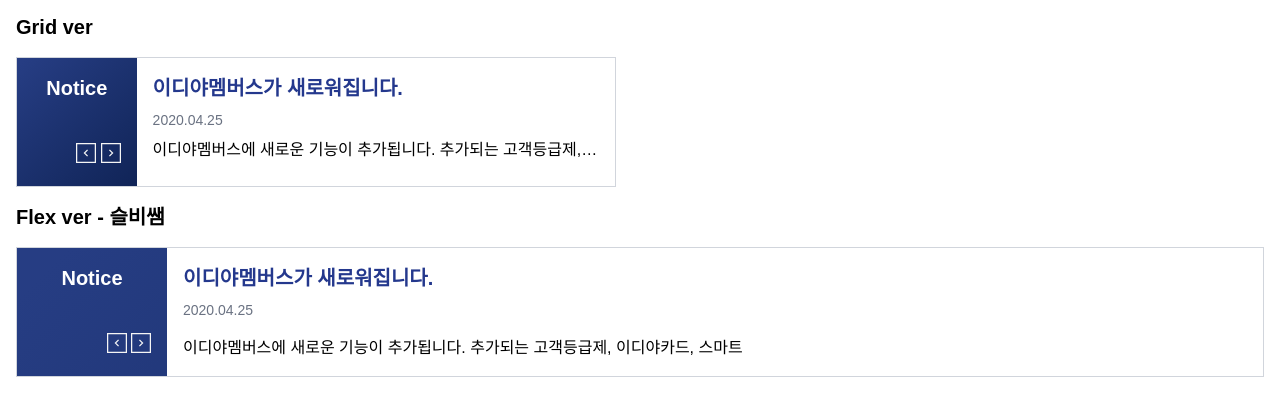
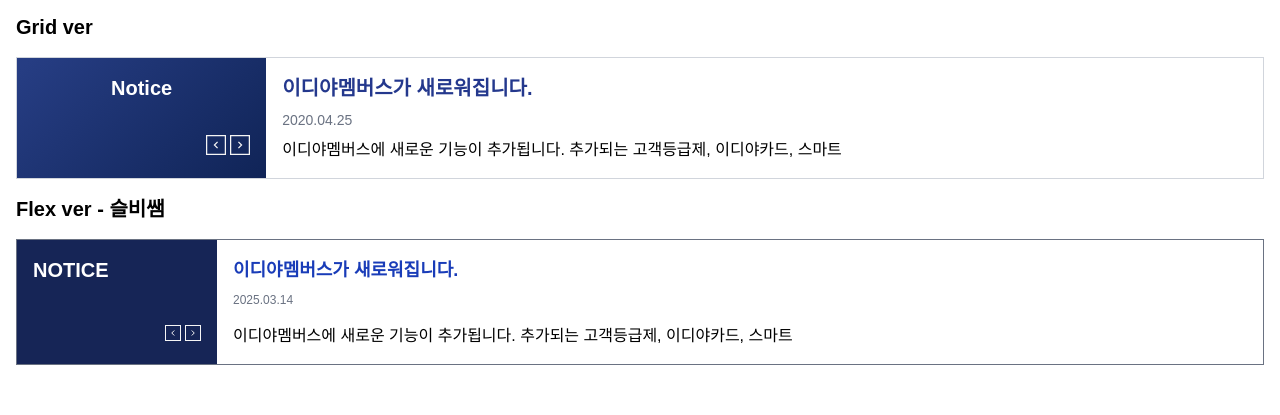
Before and after one commit to seonyoungg/learn-tailwind-cli, a website: page src/example-03.html in a window 1280 px wide. Shown: the part 55-470 px from the top of the page. Drawn offline with nearby package versions, Linux system fonts and the light colour scheme; files that its build step writes are made by us from their sources; a web font is replaced by a local one.

Commit message:
example-03 마무리

```diff
--- a/src/example-03.html
+++ b/src/example-03.html
@@ -11,8 +11,9 @@
   <body class="p-4 font-sans">
     <h1 class="mb-4 text-3xl font-bold">이디야 예제 만들기</h2>
     <div class="flex flex-col gap-4">
+
       <h4 class="text-xl font-semibold">Grid ver</h4>
-      <div class="grid grid-cols-5 max-w-[600px] h-[130px] bg-white border-1 border-gray-300">
+      <div class="grid grid-cols-5 bg-white border-1 border-gray-300">
         <div class="flex flex-col justify-between col-span-1 p-4 bg-(image:--ediya-blue-gradient)">
           <h2 class="text-xl font-bold text-center text-white">Notice</h2>
           <div class="self-end">
@@ -30,7 +31,7 @@
             </button>
           </div>
         </div>
-        <article class="flex flex-col col-span-4 gap-2 p-4">
+        <article class="flex flex-col col-span-4 gap-2 p-4 min-w-0">
           <h3 class="text-xl font-bold text-ediya-blue">이디야멤버스가 새로워집니다.</h3>
           <time class="text-sm text-gray-500">2020.04.25</time>
           <p class="truncate">이디야멤버스에 새로운 기능이 추가됩니다. 추가되는 고객등급제, 이디야카드, 스마트</p>
@@ -38,29 +39,32 @@
       </div>
 
       <h4 class="text-xl font-semibold">Flex ver - 슬비쌤</h4>
-      <div class="flex bg-white border-1 border-gray-300 bg-(image:--ediya-blue-gradient)">
-        <div class="p-4 w-[150px] text-white relative">
-          <h2 class="text-xl font-bold text-center">Notice</h2>
+      <section class="flex border border-gray-500 bg-blue-950">
+        <div class="p-4 text-white w-[200px] relative">
+          <h2 class="text-xl font-bold">NOTICE</h2>
           <div class="absolute right-4 bottom-4">
-            <button>
-              <svg class="size-5" xmlns="http://www.w3.org/2000/svg" width="16" height="16" viewBox="0 0 16 16" fill="none">
-              <rect x="0.5" y="0.5" width="15" height="15" stroke="#F5F5F5"/>
-              <path d="M9.25 10.5L6.75 8L9.25 5.5" stroke="#F5F5F5"/>
+            <button class="">
+              <svg width="16" height="16" viewBox="0 0 16 16" fill="none">
+                <title>이전 공지사항 보기</title>
+                <rect x="0.5" y="0.5" width="15" height="15" stroke="#F5F5F5" />
+                <path d="M9.25 10.5L6.75 8L9.25 5.5" stroke="#F5F5F5" />
               </svg>
             </button>
-            <button>
-              <svg class="size-5" xmlns="http://www.w3.org/2000/svg" width="16" height="16" viewBox="0 0 16 16" fill="none">
-              <rect x="-0.5" y="0.5" width="15" height="15" transform="matrix(-1 0 0 1 15 0)" stroke="#F5F5F5"/>
-              <path d="M6.75 10.5L9.25 8L6.75 5.5" stroke="#F5F5F5"/>
+            <button class="">
+              <svg width="16" height="16" viewBox="0 0 16 16" fill="none">
+                <title>다음 공지사항 보기</title>
+                <rect x="-0.5" y="0.5" width="15" height="15" transform="matrix(-1 0 0 1 15 0)" stroke="#F5F5F5" />
+                <path d="M6.75 10.5L9.25 8L6.75 5.5" stroke="#F5F5F5" />
               </svg>
             </button>
           </div>
         </div>
-        <article class="p-4 bg-white space-y-2 grow min-w-0">
-          <h3 class="text-xl font-bold text-ediya-blue">이디야멤버스가 새로워집니다.</h3>
-          <time class="text-sm text-gray-500 block">2020.04.25</time>
-          <p class="truncate mt-4">이디야멤버스에 새로운 기능이 추가됩니다. 추가되는 고객등급제, 이디야카드, 스마트</p>
+        <article class="p-4 bg-white grow space-y-2 min-w-0">
+          <h3 class="text-lg font-bold text-blue-800">이디야멤버스가 새로워집니다.</h3>
+          <time class="block text-gray-500 text-xs" datetime="2025-03-14T16:31:04">2025.03.14</time>
+          <p class="mt-4 truncate">이디야멤버스에 새로운 기능이 추가됩니다. 추가되는 고객등급제, 이디야카드, 스마트 </p>
         </article>
+      </section>
     </div>
 
     </div>
--- a/src/index.html
+++ b/src/index.html
@@ -33,10 +33,10 @@
         <a href="/example-02.html">반응형 비디오</a>
       </li>
       <li class="content-center block p-6 bg-pink-300">
-        <a href="/example-03.html">example 03</a>
+        <a href="/example-03.html">이디야 예제</a>
       </li>
       <li class="content-center block p-6 bg-pink-400">
-        <a href="/example-01.html">example 04</a>
+        <a href="/example-04.html">이디야 응용</a>
       </li>
       <li class="content-center block p-6 bg-yellow-100">
         <a href="/example-01.html">example 05</a>
```
